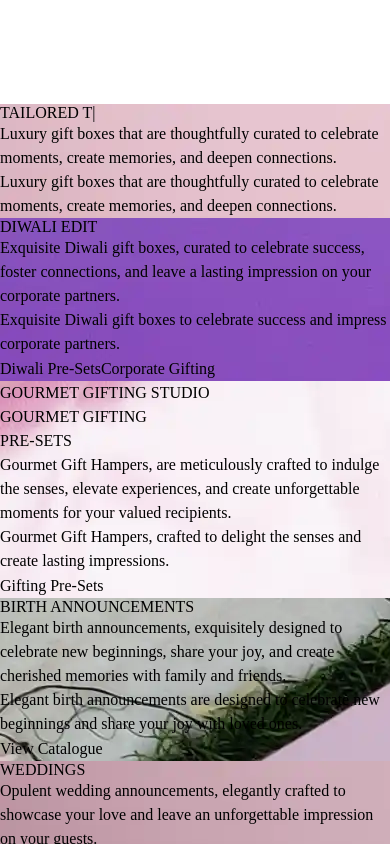
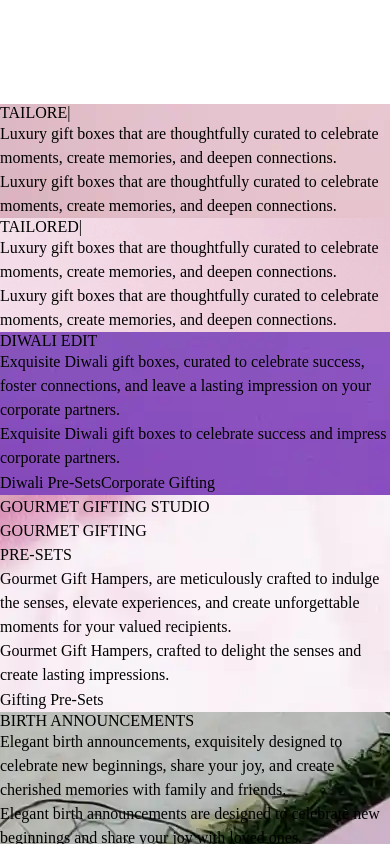
Before and after one commit to SM0718/bonntonnDemo, a React (Vite) app: page / in a window 390 px wide. Shown: the top 844 px of the page. Built offline with nearby package versions, Linux system fonts and the light colour scheme; a web font is replaced by a local one.

Commit message:
Added Banner For Phone

```diff
--- a/src/pages/Home.jsx
+++ b/src/pages/Home.jsx
@@ -26,8 +26,18 @@ function Home() {
   return (
     <div className='flex flex-col items-center justify-center relative'>
 
-            <div className='w-full h-screen bg-cover bg-center bg-no-repeat p-8 flex justify-start items-end relative bg-fixed
+            <div className='w-full h-screen bg-cover bg-center bg-no-repeat p-8 hidden md:flex justify-start items-end relative bg-fixed
         ' style={{backgroundImage: `url('./mainBanner.webp')`}}>
+            <div className="w-3/4 mx-auto m-16 flex flex-col gap-4 items-center relative before:content-[''] before:absolute before:w-full before:h-full before:bg-black/50 before:py-6 before:rounded-xl before:z-30 p-2">
+                <h2 className='headings text-center text-2xl lg:text-5xl font-medium text-white px-1 md:px-4 b z-40 py-4'><TypeAnimations /></h2>
+                <p className='hidden text-center md:flex text-base md:text-xl text-white px-4 b z-40'>
+                Luxury gift boxes that are thoughtfully curated to celebrate moments, create memories, and deepen connections.</p>
+                <p className='md:hidden flex text-white text-center text-base px-1 b z-40'>Luxury gift boxes that are thoughtfully curated to celebrate moments, create memories, and deepen connections.</p>
+              </div>
+          </div>
+
+          <div className='w-full h-screen bg-cover bg-top bg-no-repeat p-8 md:hidden flex justify-start items-end relative bg-fixed
+        ' style={{backgroundImage: `url('./mobileBanner.webp')`}}>
             <div className="w-3/4 mx-auto m-16 flex flex-col gap-4 items-center relative before:content-[''] before:absolute before:w-full before:h-full before:bg-black/50 before:py-6 before:rounded-xl before:z-30 p-2">
                 <h2 className='headings text-center text-2xl lg:text-5xl font-medium text-white px-1 md:px-4 b z-40 py-4'><TypeAnimations /></h2>
                 <p className='hidden text-center md:flex text-base md:text-xl text-white px-4 b z-40'>
```
Also changed, not shown: public/mobileBanner.webp (added).
